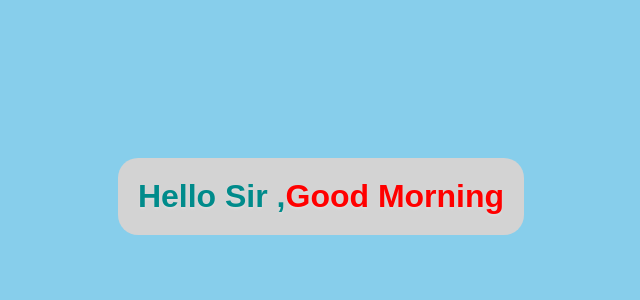
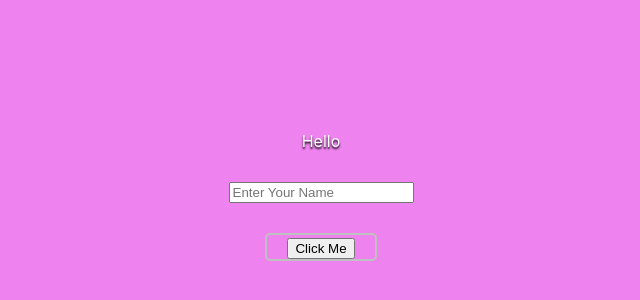
Before and after one commit to apurvapriyadarshi203/NewTodo, a React (Create React App) app: page / in a window 1280 px wide. Shown: the part 204-504 px from the top of the page, without its empty margins (319-959 px from the left). Built offline with nearby package versions, Linux system fonts and the light colour scheme.

Commit message:
First Program

```diff
--- /dev/null
+++ b/src/Formss/Forms1.css
@@ -0,0 +1,37 @@
+.head{
+    color:white;
+    background: transparent;
+    text-shadow: 0 2px 2px black;
+}
+
+.cen{
+    width: 100%;
+    height: 100vh;
+    background:  violet;
+    display: flex;
+    flex-direction: column;
+    justify-content: center;
+    align-items: center;
+
+}
+
+.writee{
+    width: 50%;
+    padding: 10px 20px;
+    border: none;
+    outline: none;
+    margin: 20px 0;
+    text-align: center;
+}
+
+.bt{
+    line-height: 24px;
+    padding: 0 20px;
+    background: violet;
+    color: white;
+    border: 2px solid silver;
+    outline: none;
+    border-radius: 5px;
+    text-transform: uppercase;
+    cursor: pointer;
+}
--- /dev/null
+++ b/src/Formss/Forms1.js
@@ -0,0 +1,34 @@
+import React, { useState } from 'react'
+import '../Formss/Forms1.css'
+
+function Forms1() {
+    const [name, setname] = useState("")
+    const [fullName, setfullName] = useState("")
+
+    const inputEvent = (event) => {
+        console.log(event.target.value)
+        setname(event.target.value)
+    };
+
+    const onSubmit = () => {
+        setfullName(name)
+    }
+    return (
+        <div>
+            <div className="cen">
+                <div className="head">Hello {fullName} </div>
+                <div className="writee">
+                    <input type="text"
+                    placeholder="Enter Your Name"
+                     onChange={inputEvent}
+                     value={name} />
+                </div>
+                <div className="bt">
+                    <button onClick={onSubmit}>Click Me </button>
+                </div>
+            </div>
+        </div>
+    )
+}
+
+export default Forms1
--- a/src/index.js
+++ b/src/index.js
@@ -15,15 +15,17 @@ import reportWebVitals from './reportWebVitals';
 // import '../src/TODO/Todo.css'
 // import './TODO/Todo.css'
 // import TodoList from './TODO/TodoList';
-import Gret from './Greetings/Gret';
+// import Gret from './Greetings/Gret';
+import Forms1 from './Formss/Forms1';
 
 // import '../src/BasicForm/Form.css';
 // import Counter from './Countersss/Counter';
 ReactDOM.render(
   <React.StrictMode>
     <App />
+    <Forms1/>
     {/* <TodoList/> */}
-    <Gret />
+    {/* <Gret /> */}
     {/* <Form1 /> */}
     {/* <Counter />
     <Count1 />
```
Also changed, not shown: 1 other file (tests, documents, lock files or other folders).
